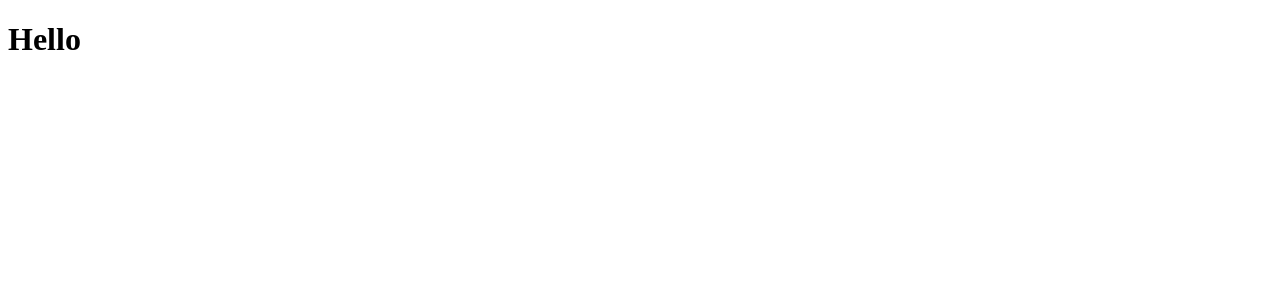
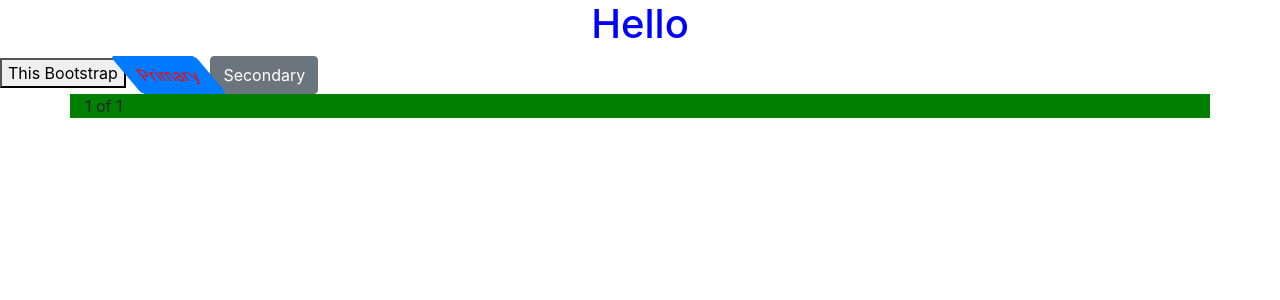
Before and after one commit to KevinMccallum/RMTranslations, a React (Create React App) app: page / in a window 1280 px wide. Shown: the top 300 px of the page. Built offline with nearby package versions, Linux system fonts and the light colour scheme.

Commit message:
Installed all styling libraries
We are good to go

```diff
--- a/package.json
+++ b/package.json
@@ -6,7 +6,11 @@
     "@testing-library/jest-dom": "^4.2.4",
     "@testing-library/react": "^9.5.0",
     "@testing-library/user-event": "^7.2.1",
+    "bootstrap": "^4.5.0",
+    "classnames": "^2.2.6",
+    "node-sass": "^4.14.1",
     "react": "^16.13.1",
+    "react-bootstrap": "^1.3.0",
     "react-dom": "^16.13.1",
     "react-scripts": "3.4.1"
   },
--- a/src/App.js
+++ b/src/App.js
@@ -1,9 +1,30 @@
 import React from 'react'
+import cx from 'classnames';
+// import globalstyles from './Assets/global-styles/bootstrap';
+import Button from 'react-bootstrap/Button';
+import Container from 'react-bootstrap/Container';
+import Row from 'react-bootstrap/Row';
+import Col from 'react-bootstrap/Col';
+import globalstyles from 'bootstrap/dist/css/bootstrap.min.css';
+import classes from './sass/App.module.scss';
+
+
 
  const App = () => {
     return (
         <div>
-            <h1>Hello</h1>
+            <h1 className={classes['header']}>Hello</h1>
+            <button>This Bootstrap</button>
+            <Button variant="primary" className={classes.but}>Primary</Button>
+            <Button variant="secondary">Secondary</Button>
+
+
+
+            <Container>
+            <Row>
+                <Col className={classes['layout']}>1 of 1</Col>
+            </Row>
+            </Container>
         </div>
     )
 }
--- /dev/null
+++ b/src/sass/App.module.scss
@@ -0,0 +1 @@
+@import './main.scss';
--- /dev/null
+++ b/src/sass/main.scss
@@ -0,0 +1 @@
+@import './test.scss'
--- /dev/null
+++ b/src/sass/test.scss
@@ -0,0 +1,13 @@
+.header {
+    color: blue;
+    text-align: center;
+}
+
+.but {
+    transform: skew(40deg);
+    color: red;
+}
+
+.layout {
+    background-color: green;
+}
```
Also changed, not shown: src/Assets/global-styles/bootstrap/dist/css/bootstrap.min.module.css (added), src/Components/App.module.scss (added), 1 other file (tests, documents, lock files or other folders).
